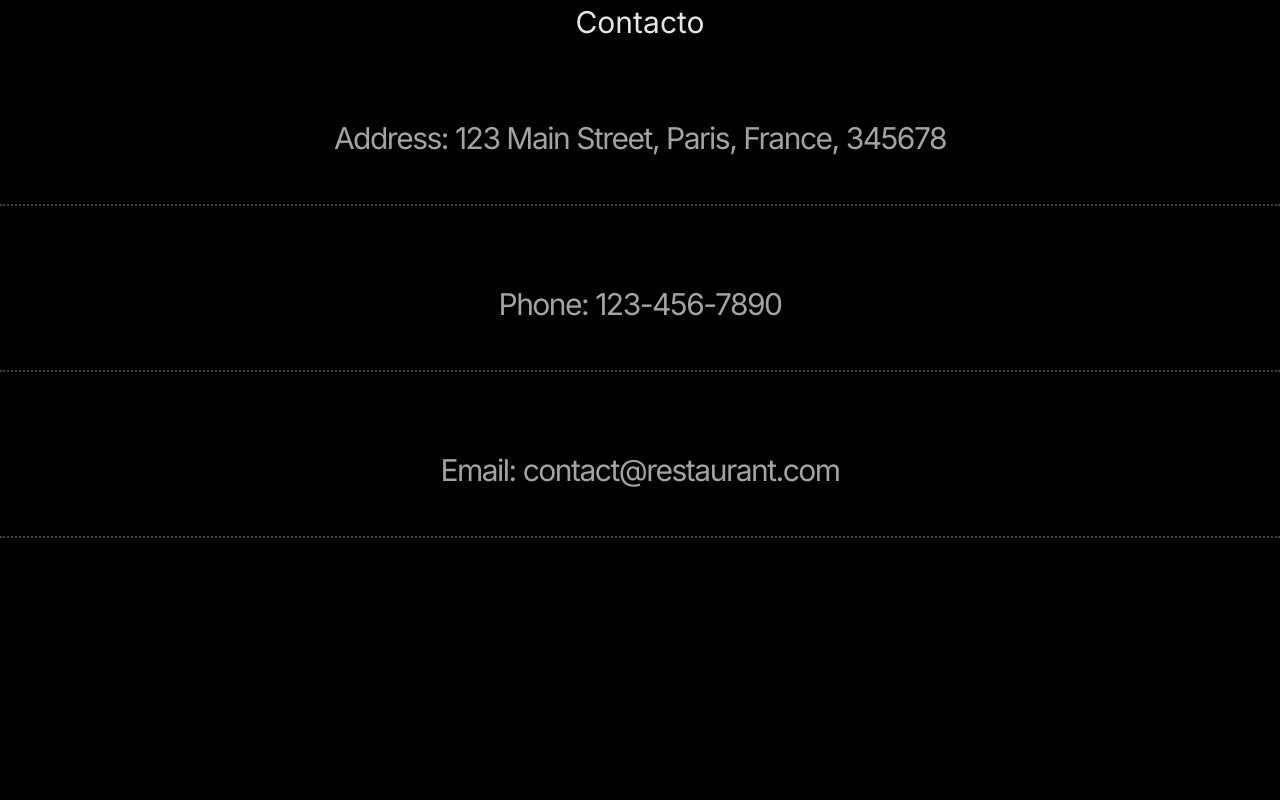
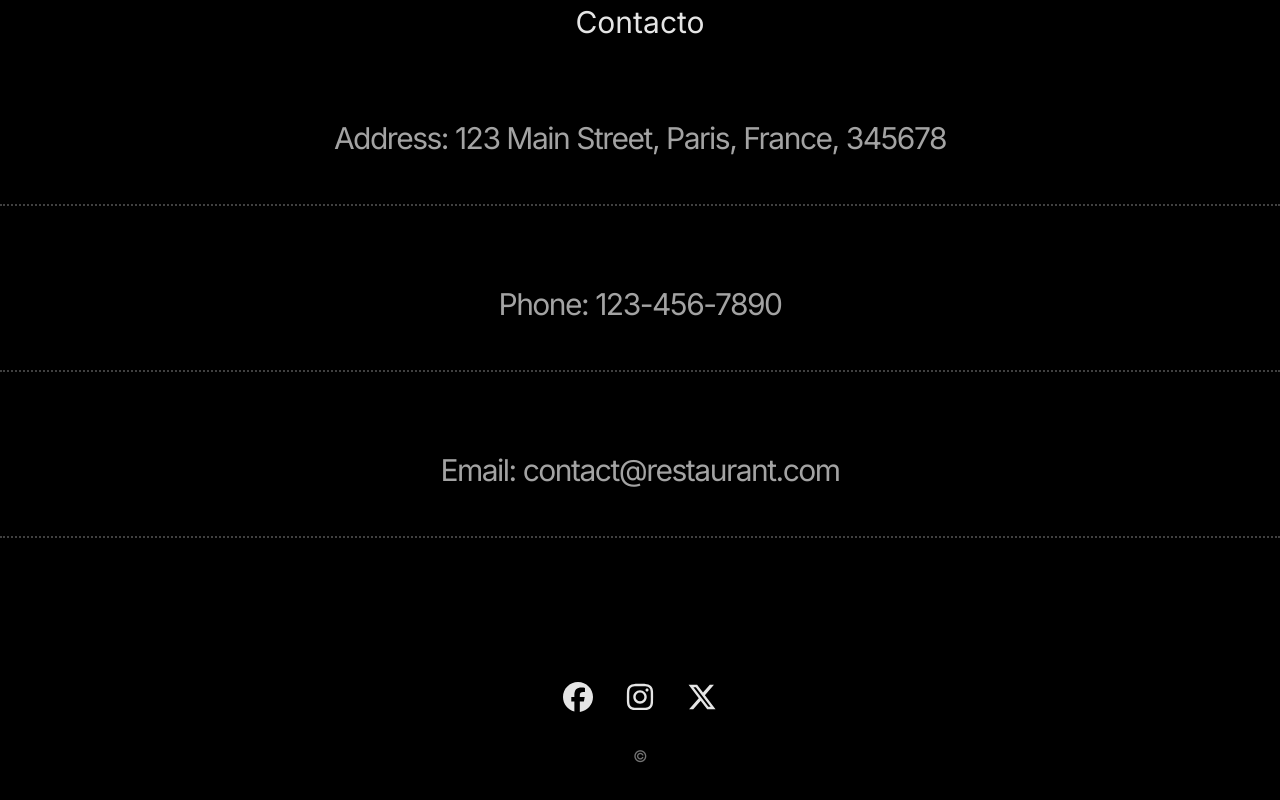
Before and after one commit to Manuelhhinojosa/cafeZapopanWebsite, a React (Vite) app: page / in a window 1280 px wide. Shown: the part 7592-8392 px from the top of the page. Before the commit the page ends 8274 px from the top, so only its background shows below. Built offline with nearby package versions, Linux system fonts and the light colour scheme.

Commit message:
feat: add Footer component with social media links and copyright
- Rendered social media icons from SOCIAL_MEDIA_LINKS constant
- Opened links in a new tab with proper security attributes
- Styled layout with flexbox for centered alignment
- Added placeholder copyright text

```diff
--- a/src/App.jsx
+++ b/src/App.jsx
@@ -7,6 +7,7 @@
 import Menu from "./components/Menu";
 import Review from "./components/Review";
 import Contact from "./components/Contact";
+import Footer from "./components/Footer";
 
 const App = () => {
   return (
@@ -19,6 +20,7 @@
       <Menu />
       <Review />
       <Contact />
+      <Footer />
     </main>
   );
 };
--- /dev/null
+++ b/src/components/Footer.jsx
@@ -0,0 +1,26 @@
+import React from "react";
+import { SOCIAL_MEDIA_LINKS } from "../constants";
+
+const Footer = () => {
+  return (
+    <div className="mb-8 mt20">
+      <div className="flex items-center justify-center gap-8">
+        {SOCIAL_MEDIA_LINKS.map((link, index) => (
+          <a
+            key={index}
+            href={link.href}
+            target="_blank"
+            rel="noopener noreferrer"
+          >
+            {link.icon}
+          </a>
+        ))}
+      </div>
+      <p className="mt-8 text-center tracking-tighter text-neutral-500">
+        &copy;
+      </p>
+    </div>
+  );
+};
+
+export default Footer;
```
